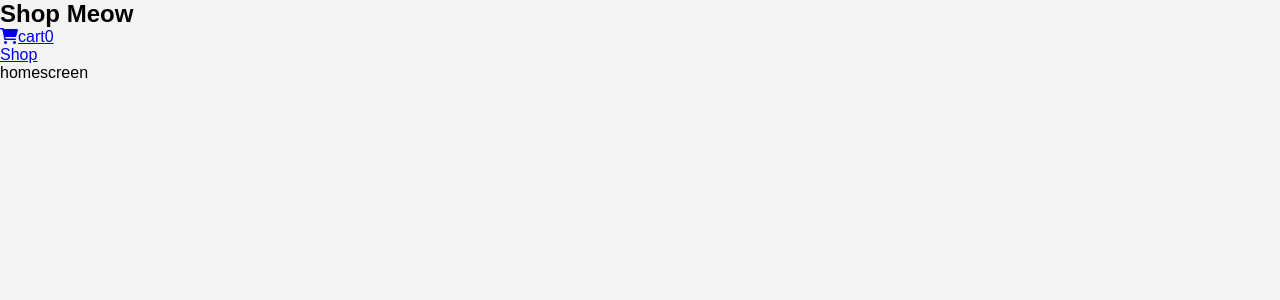
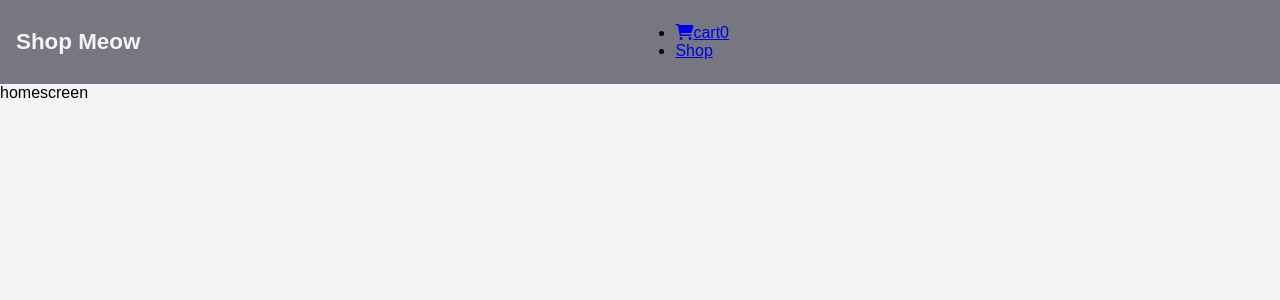
Before and after one commit to Shadi-Isshac/MERN_eCommerce, a React (Create React App) app in the folder frontend/: page / in a window 1280 px wide. Shown: the top 300 px of the page. Built offline with nearby package versions, Linux system fonts and the light colour scheme.

Commit message:
inital design of navbar and added pointer cursor

```diff
--- a/frontend/public/index.html
+++ b/frontend/public/index.html
@@ -13,7 +13,7 @@
 
     <link rel="manifest" href="%PUBLIC_URL%/manifest.json" />
 
-    <link rel="stylesheet" href="https://cdnjs.cloudflare.com/ajax/libs/font-awesome/6.1.2/css/all.min.css" integrity="sha512-1sCRPdkRXhBV2PBLUdRb4tMg1w2YPf37qatUFeS7zlBy7jJI8Lf4VHwWfZZfpXtYSLy85pkm9GaYVYMfw5BC1A==" crossorigin="anonymous" referrerpolicy="no-referrer" />
+
 
     <title>Shop Meow</title>
   </head>
--- a/frontend/src/components/Navbar.css
+++ b/frontend/src/components/Navbar.css
@@ -0,0 +1,15 @@
+.navbar {
+    width: 100%;
+    background-color: #767780;
+    display: flex;
+    justify-content: space-between;
+    align-items: center;
+    padding: 1.5rem 1rem;
+    z-index:50;
+}
+
+.navbar__logo h2 {
+    color: #f4f4f4;
+    font-size: 1.4rem;
+    cursor: pointer;
+}
--- a/frontend/src/index.css
+++ b/frontend/src/index.css
@@ -1,3 +1,5 @@
+@import url('https://cdnjs.cloudflare.com/ajax/libs/font-awesome/6.1.2/css/all.min.css');
+
 * {
     padding: 0;
     margin: 0;
```
